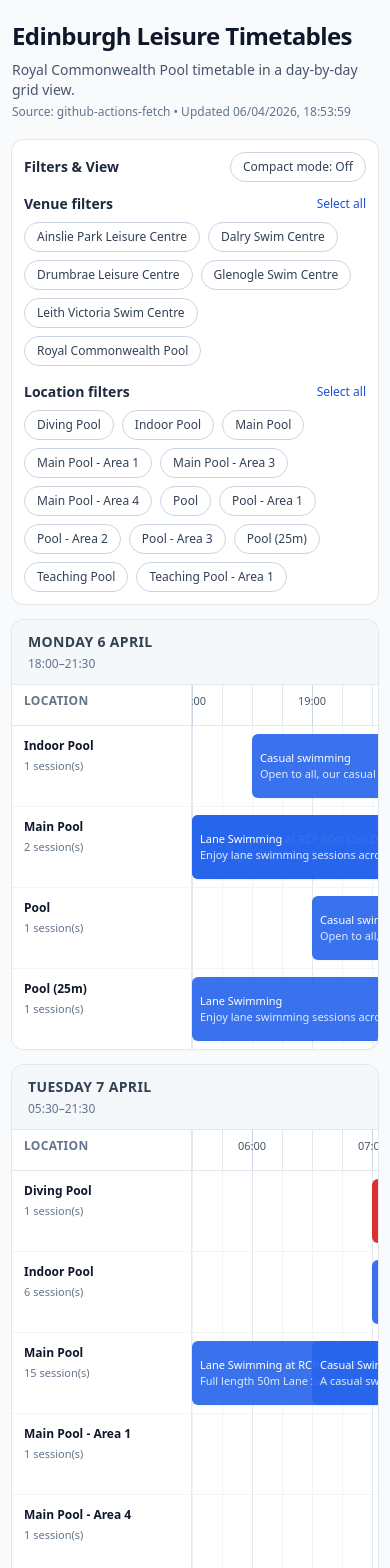
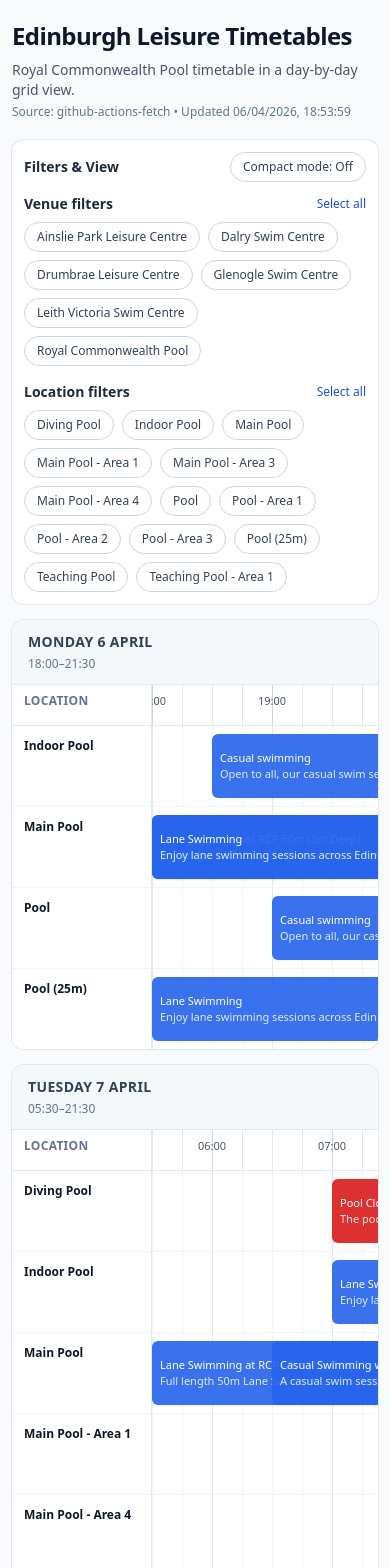
Before and after one commit to 4OH4-Ltd/ed.leisure.timetables, a React (Vite) app: page / in a window 390 px wide. Shown: the top 1568 px of the page. Built offline with nearby package versions, Linux system fonts and the light colour scheme.

Commit message:
fix(ui): narrow sticky location column and hide session counts on mobile

```diff
--- a/src/App.jsx
+++ b/src/App.jsx
@@ -2,7 +2,7 @@
 
 const STEP_MINUTES = 15
 const PX_PER_MINUTE = 2
-const LEFT_COL_WIDTH = 180
+const LEFT_COL_WIDTH = 140
 
 function toDateTime(value) {
   return new Date(value.replace(' ', 'T'))
@@ -162,7 +162,7 @@
                   <p className={`${compactMode ? 'text-[11px]' : 'text-xs'} font-semibold text-slate-900`}>
                     {location.name}
                   </p>
-                  <p className="mt-1 text-[11px] text-slate-500">{location.items.length} session(s)</p>
+                  <p className="mt-1 hidden text-[11px] text-slate-500 sm:block">{location.items.length} session(s)</p>
                 </div>
 
                 <div
```
